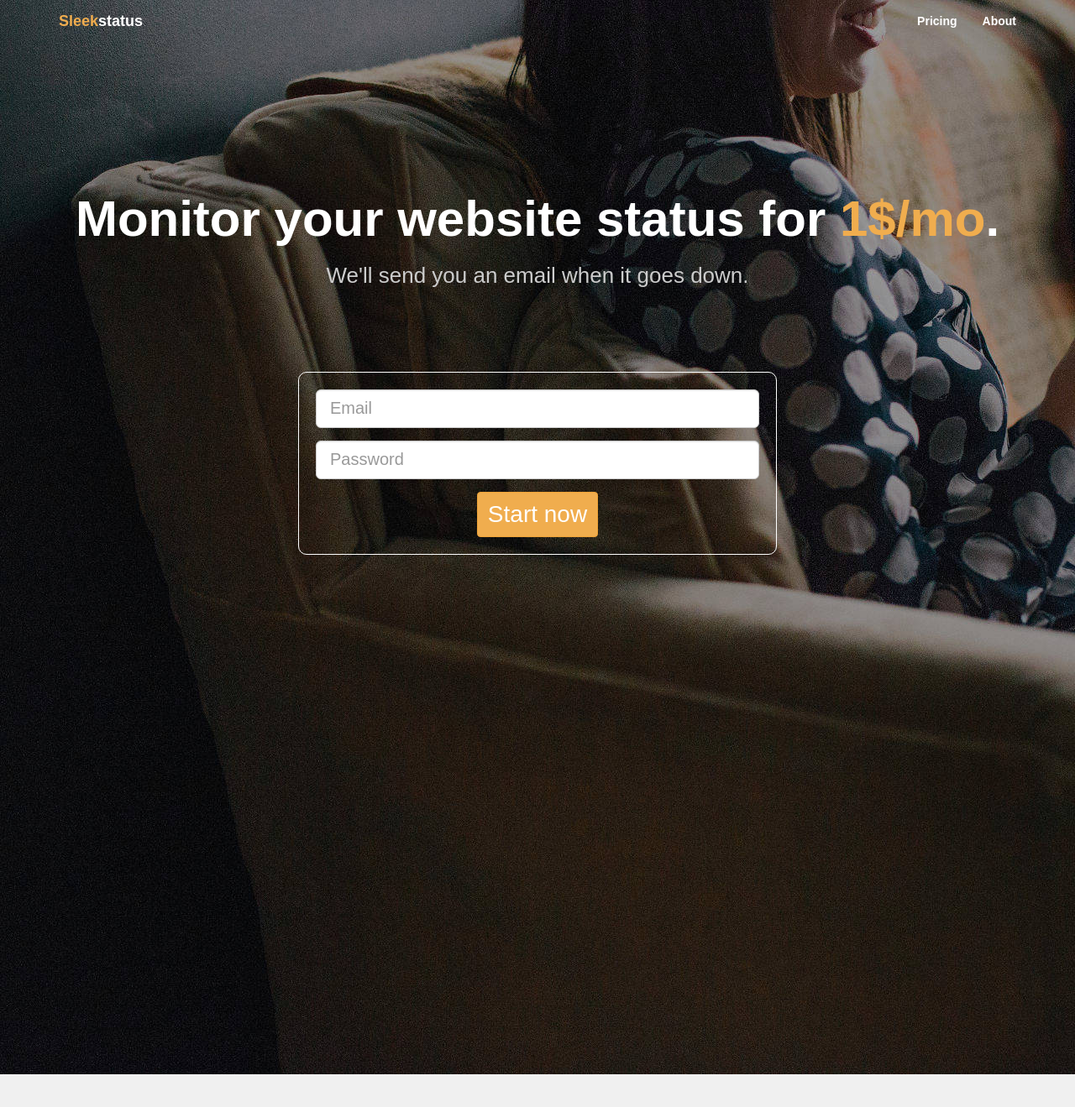
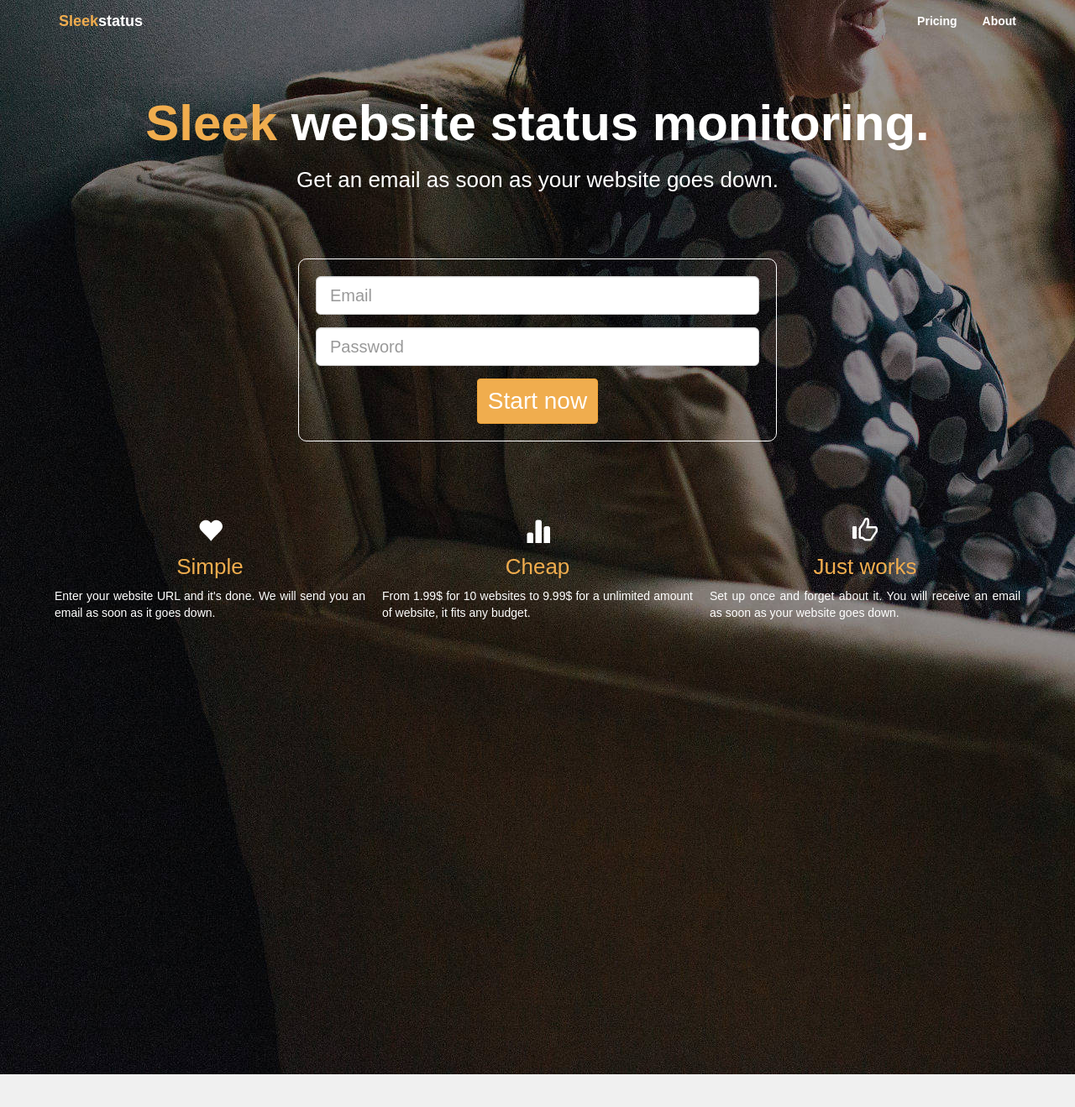
Before and after one commit to volnt/sleekstatus, a Flask app: page / in a window 1280 px wide. Shown: the top 1319 px of the page at 84% size. Run offline with Flask 2, Linux system fonts and the light colour scheme; style sheets or scripts are compiled from the project's sources; some libraries are stand-ins or nearby versions.

Commit message:
Add three blocks describing advantages.
These three blocks have a simple structure : pictogram, title,
paragraph.  The three blocks are Simple, Cheap and Just works.

```diff
--- a/app/static/sass/screen.scss
+++ b/app/static/sass/screen.scss
@@ -130,10 +130,6 @@ ul.nav.navbar-nav li>a {
     }
 }
 
-p, h1, h2, h3, h4 {
-    color: #444;
-}
-
 h2 {
     font-size: 36px;
     font-weight: bold;
@@ -141,26 +137,53 @@ h2 {
 
 #promotion {
     text-align: center;
-    margin-top: 20%;
+    margin-top: 10%;
+    @media screen and (min-width: 770px) {
+	margin-bottom: 7%;
+    }
     .promotion-header {
         font-weight: bold;
-        margin-bottom: 100px;
+        margin-bottom: 7%;
         h2 {
             font-size: 60px;
             margin-bottom: 20px;
         }
         h3 {
             font-size: 26px;
-            color: #ccc;
         }
+    }
+}
+
+#advantages {
+    text-align: center;
+    h3 {
+        font-size: 26px;
+    }
+    p {
+	text-align: justify;
+    }
+    .glyphicon {
+	font-size: 30px;
+    }
+    .advantage {
+	padding: 10px;
+	@media screen and (min-width: 770px) {
+	    h3 {
+		margin-top: 10px;
+		margin-bottom: 10px;
+	    }
+	}
+    }
+    @media screen and (max-width: 769px) {
+	.advantage {
+	    margin-left: 20.85%;
+	}
     }
 }
 
 .landing {
     min-height: 100%;
-    p, h1, h2, h3, h4 {
-        color: white;
-    }
+    color: white;
 }
 
 .btn-icon {
--- a/app/templates/index.html
+++ b/app/templates/index.html
@@ -4,8 +4,8 @@
 <div class="container landing">
   <section id="promotion">
     <div class="promotion-header">
-      <h2>Monitor your website status for <span class="orange">1$/mo</span>.</h2>
-      <h3>We'll send you an email when it goes down.</h3>
+      <h2><span class="orange">Sleek</span> website status monitoring.</h2>
+      <h3>Get an email as soon as your website goes down.</h3>
     </div>
     <form class="form form-register" role="form" ng-submit="login(email, password)" ng-show="!Auth.is_authenticated()">
       <div class="form-group">
@@ -21,4 +21,23 @@
       <button type="button" class="btn btn-link" ng-click="Auth.logout()">Log out</button>
       </div>
   </section>
+  <section id="advantages">
+    <div class="row">
+      <div class="advantage col-lg-4 col-sm-4 col-xs-7">
+	<i class="glyphicon glyphicon-heart"></i>
+	<h3 class="orange">Simple</h3>
+	<p>Enter your website URL and it's done. We will send you an email as soon as it goes down.</p>
+      </div>
+      <div class="advantage col-lg-4 col-sm-4 col-xs-7">
+	<i class="glyphicon glyphicon-stats"></i>
+	<h3 class="orange">Cheap</h3>
+	<p>From 1.99$ for 10 websites to 9.99$ for a unlimited amount of website, it fits any budget.</p>
+      </div>
+      <div class="advantage col-lg-4 col-sm-4 col-xs-7">
+	<i class="glyphicon glyphicon-thumbs-up"></i>
+	<h3 class="orange">Just works</h3>
+	<p>Set up once and forget about it. You will receive an email as soon as your website goes down.</p>
+      </div>
+    </div>
+  </section>
 </div>
```
